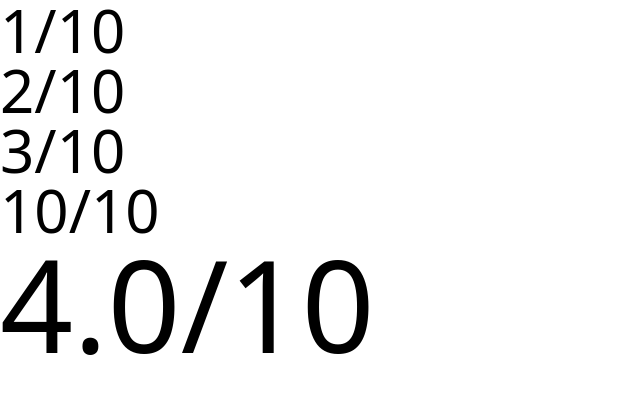
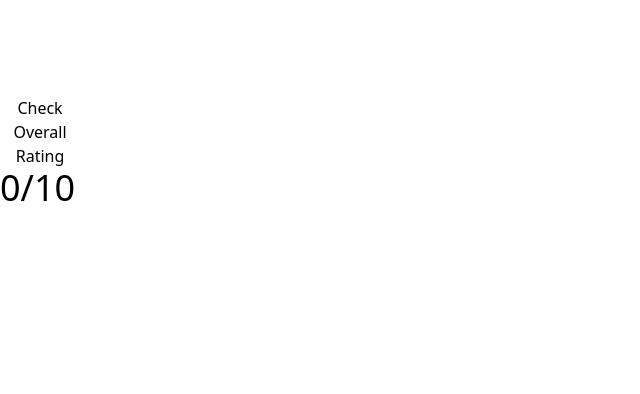
Before and after one commit to Maghish/Rate-My-Tech-Stack, a React (Vite) app in the folder client/: page / in a window 1280 px wide. Shown: the top 394 px of the page, without its empty margins (0-640 px from the left). Built offline with nearby package versions, Linux system fonts and the light colour scheme.

Commit message:
Updated to accept item ratings and spit overall rating

```diff
--- a/client/src/components/App.jsx
+++ b/client/src/components/App.jsx
@@ -3,7 +3,7 @@ import { useRoutes } from "react-router-dom";
 import Home from "../pages/Home.jsx";
 
 function App() {
-  const routes = useRoutes([
+  let routes = useRoutes([
     {
       path: "/",
       children: [
@@ -15,7 +15,11 @@ function App() {
     },
   ]);
 
-  return <>{routes}</>;
+  return (
+    <div>
+      {routes}
+    </div>
+  );
 }
 
 export default App;
--- a/client/src/pages/Home.jsx
+++ b/client/src/pages/Home.jsx
@@ -1,10 +1,10 @@
 import { useEffect, useState } from "react";
 
 function Home() {
-  const [item1, setItem1] = useState(1);
-  const [item2, setItem2] = useState(2);
-  const [item3, setItem3] = useState(3);
-  const [item4, setItem4] = useState(10);
+  const [item1, setItem1] = useState(0);
+  const [item2, setItem2] = useState(0);
+  const [item3, setItem3] = useState(0);
+  const [item4, setItem4] = useState(0);
   const [overallRating, setOverallRating] = useState(0);
 
   const checkOverallRating = () => {
@@ -12,16 +12,15 @@ function Home() {
     setOverallRating(rating.toFixed(1));
   }
 
-  useEffect(() => checkOverallRating, [])
-
   return (
-    <>
-      <p className="text-6xl">{item1}/10</p>
-      <p className="text-6xl">{item2}/10</p>
-      <p className="text-6xl">{item3}/10</p>
-      <p className="text-6xl">{item4}/10</p>
-      <p className="text-9xl">{overallRating}/10</p>
-    </>
+    <div className="flex flex-col">
+      <input className="w-20" onChange={(e) => {setItem1(Number(e.target.value))}}></input>
+      <input className="w-20" onChange={(e) => {setItem2(Number(e.target.value))}}></input>
+      <input className="w-20" onChange={(e) => {setItem3(Number(e.target.value))}}></input>
+      <input className="w-20" onChange={(e) => {setItem4(Number(e.target.value))}}></input>
+      <button className="w-20" onClick={checkOverallRating}>Check Overall Rating</button>
+      <p className="text-4xl">{overallRating}/10</p>
+    </div>
   );
 }
 
```
